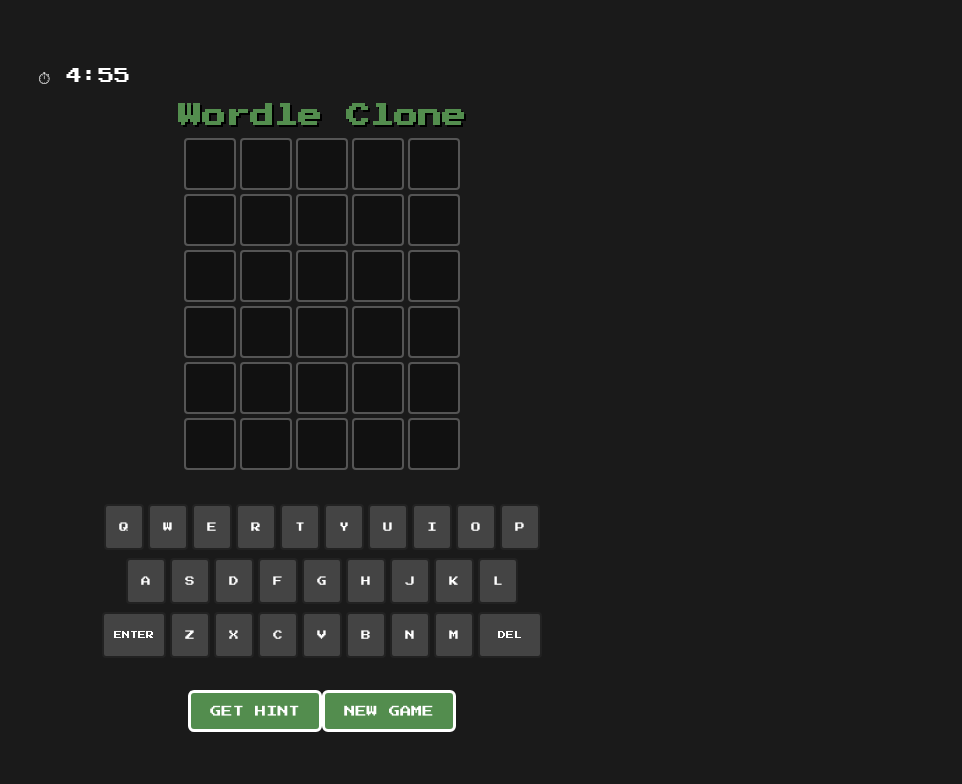
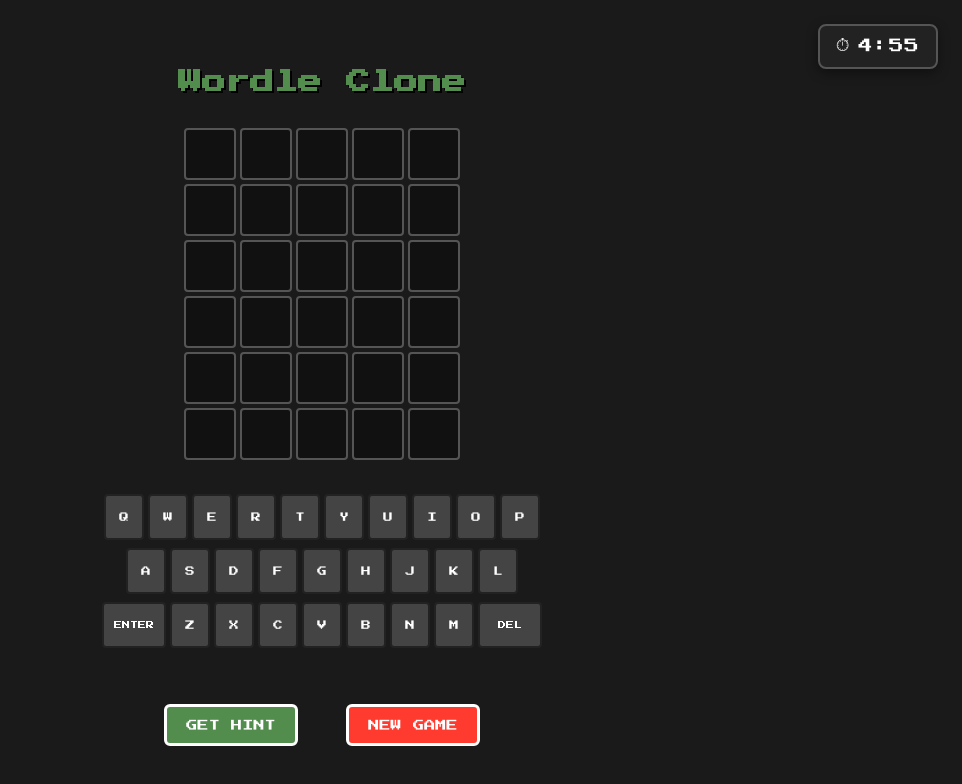
Before and after one commit to Arindam-Roy2004/wordle-ai-game, a React (Vite) app: page / in a window 1280 px wide. Shown: the top 784 px of the page, without its empty margins (318-1280 px from the left). Built offline with nearby package versions, Linux system fonts and the light colour scheme.

Commit message:
feat: enhance timer display with icon and improve layout in App component

```diff
--- a/src/App.css
+++ b/src/App.css
@@ -5,35 +5,46 @@
   flex-direction: column;
   align-items: center;
   width: 100%;
-  position: relative;
 }
 
 .app-header {
   width: 100%;
   display: flex;
-  flex-direction: column;
+  justify-content: center;
   align-items: center;
-  margin-bottom: 1rem;
+  margin-bottom: 2rem;
+  padding-top: 1rem;
 }
 
 .app-header h1 {
-  margin-bottom: 0.5rem;
+  margin: 0;
 }
 
 .timer {
   position: fixed;
-  top: 1rem;
+  top: 1.5rem;
   right: 1.5rem;
   font-family: 'Press Start 2P', cursive;
-  font-size: 0.85rem;
+  font-size: 0.9rem;
   color: #fff;
   background-color: #222;
-  padding: 0.6rem 1rem;
+  padding: 0.8rem 1rem;
   border-radius: 8px;
   border: 2px solid #555;
-  letter-spacing: 2px;
+  letter-spacing: 1px;
   z-index: 100;
-  box-shadow: 0 2px 8px rgba(0,0,0,0.5);
+  box-shadow: 0 4px 12px rgba(0,0,0,0.4);
+  display: flex;
+  align-items: center;
+  justify-content: center;
+  gap: 0.5rem;
+  line-height: 1;
+}
+
+.timer-icon {
+  font-family: sans-serif;
+  font-size: 1.1rem;
+  margin-top: -2px;
 }
 
 .timer-warning {
@@ -50,7 +61,7 @@
 .action-section {
   display: flex;
   justify-content: center;
-  gap: 2rem;
+  gap: 3rem;
   flex-wrap: wrap;
   margin-top: 1.5rem;
 }
--- a/src/App.tsx
+++ b/src/App.tsx
@@ -2,6 +2,7 @@ import { useState, useEffect, useCallback } from 'react';
 import * as toastr from 'toastr';
 import 'toastr/build/toastr.min.css';
 import 'animate.css';
+import './App.css';
 
 import { WORDS } from './utils/words';
 import { GameBoard } from './components/GameBoard';
@@ -209,11 +210,12 @@ function App() {
 
   return (
     <div className="app-container">
-      <div className={`timer ${timeLeft <= 60 ? 'timer-warning' : ''}`}>
-        ⏱ {formatTime(timeLeft)}
-      </div>
       <header className="app-header">
         <h1>Wordle Clone</h1>
+        <div className={`timer ${timeLeft <= 60 ? 'timer-warning' : ''}`}>
+          <span className="timer-icon">⏱</span>
+          <span>{formatTime(timeLeft)}</span>
+        </div>
       </header>
 
       <GameBoard
```
